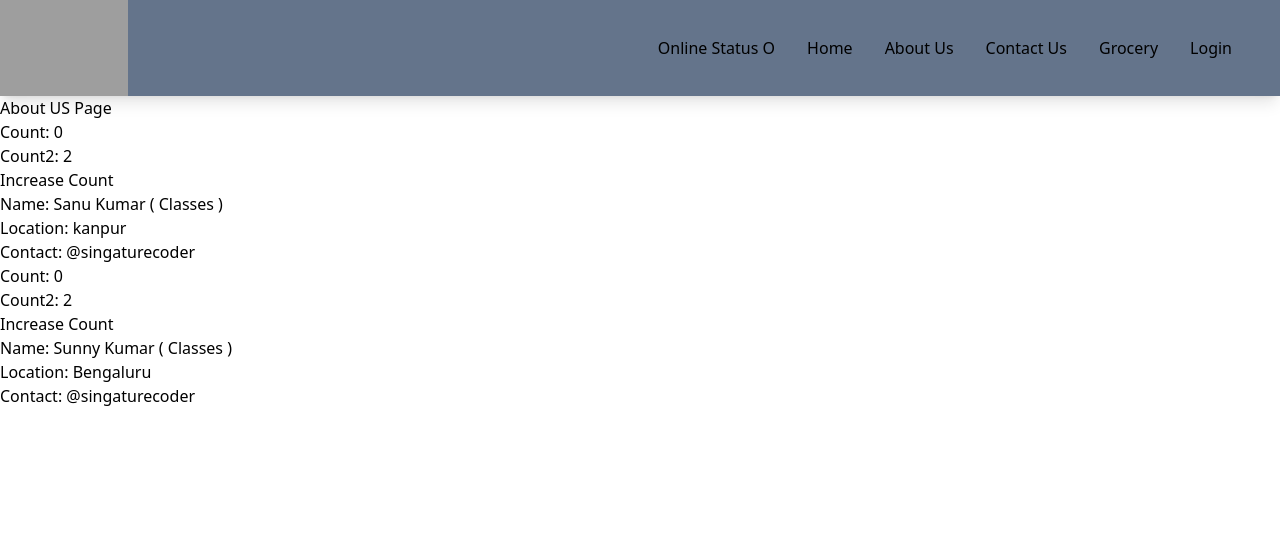
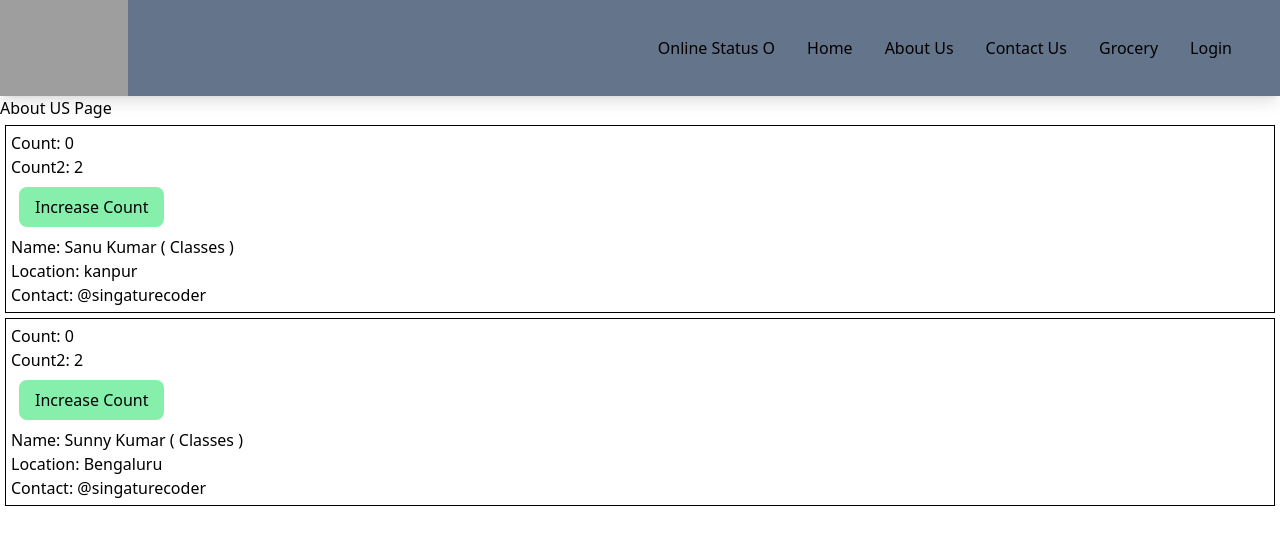
Before and after one commit to signaturecoder/namaste-react, a React (Vite) app: page /about in a window 1280 px wide. Shown: the top 536 px of the page. Built offline with nearby package versions, Linux system fonts and the light colour scheme; grey boxes are pictures that could not be loaded.

Commit message:
Rendering Cycle in Class based component

```diff
--- a/index.css
+++ b/index.css
@@ -1,3 +1,9 @@
 @tailwind base;
 @tailwind components;
 @tailwind utilities;
+
+.user-card {
+    border: 1px solid black;
+    padding: 5px;
+    margin: 5px;
+}
--- a/src/App.js
+++ b/src/App.js
@@ -43,7 +43,7 @@ const appRouter = createBrowserRouter([
         path: "/about",
         element: (
           <Suspense fallback={<h3>Page is loading</h3>}>
-            <About />
+            <About name={" About( Classes )"}/>
           </Suspense>
         ),
       },
--- a/src/components/UserClass.js
+++ b/src/components/UserClass.js
@@ -3,6 +3,7 @@ import React from 'react';
 // Loading a class based component means creating an instance of class and thus constructor is called
 // Constructor is the best place to receive props and state
 // this.state is big Object ( You can update some partial key in this object. )
+// why do we need to write super(props)?
 class UserClass extends React.Component {
 
     constructor(props) {
@@ -11,19 +12,22 @@ class UserClass extends React.Component {
             count: 0,
             count2: 2
         }
+        console.log(`${this.props.name} Child Constructor`);
     }
 
     componentDidMount(){
+      console.log(`${this.props.name} Component Did Mount`);
     }
 
   render() {
+    console.log(`${this.props.name} Child Render`);
     const { name, location } = this.props;
     const { count, count2 } = this.state;
     return (
       <div className="user-card">
         <h2>Count: {count}</h2>
         <h2>Count2: {count2}</h2>
-        <button onClick={() => {
+        <button className="px-4 py-2 m-2 bg-green-300 rounded-lg" onClick={() => {
             this.setState({count: count + 1, count2: count2 + 1});
 
         }}>Increase Count</button>
```
Also changed, not shown: src/components/About.jsx (+17 -2 lines).
